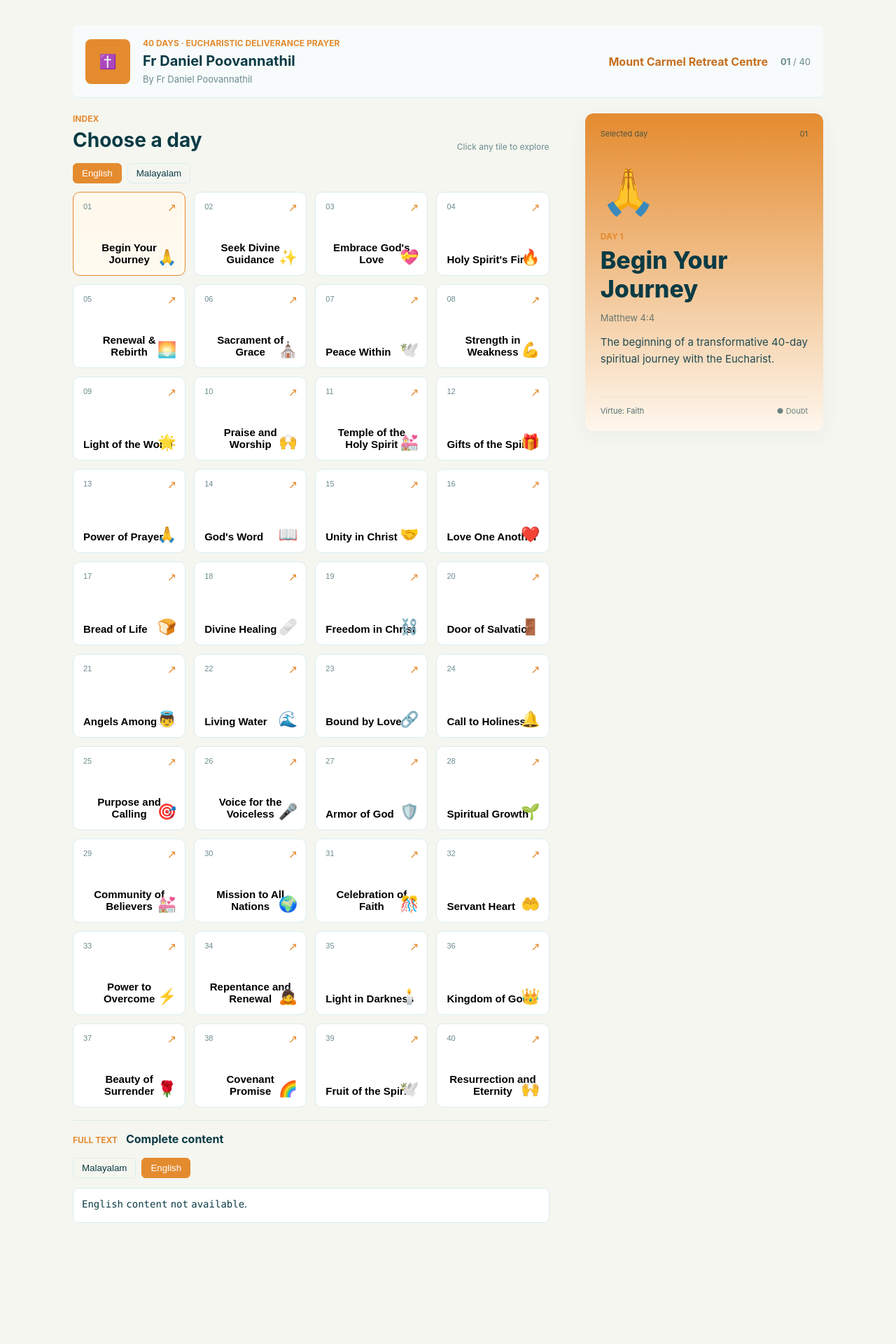
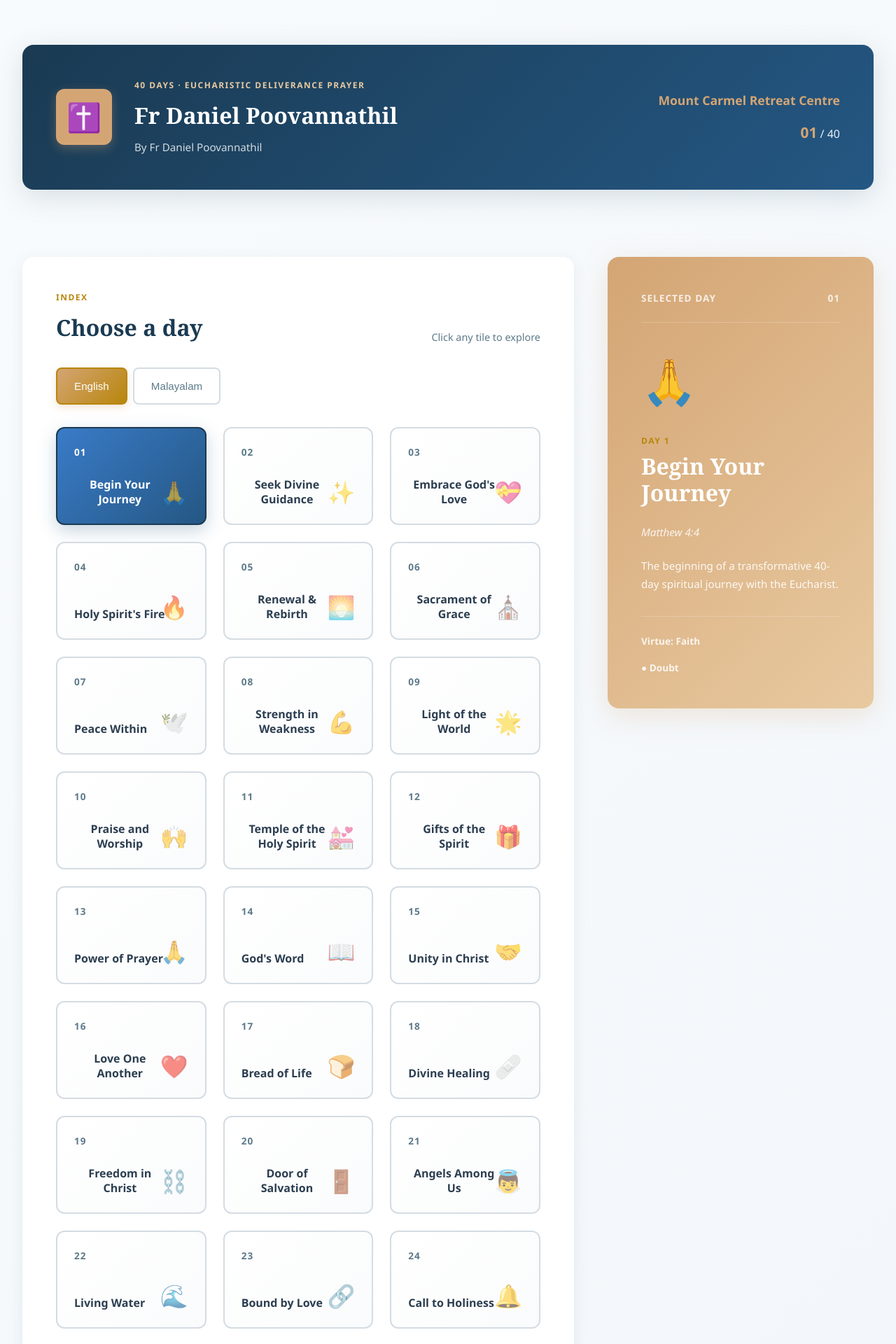
Before and after one commit to minujose-ops/codespaces-react, a React (Vite) app: page / in a window 1280 px wide. Shown: the top 1920 px of the page at 70% size. Before the commit the page ends 1811 px from the top, so only its background shows below. Built offline with nearby package versions, Linux system fonts and the light colour scheme; no server answers.

Commit message:
Redesign App.css with Mount Carmel-inspired styling

```diff
--- a/src/App.css
+++ b/src/App.css
@@ -1,73 +1,639 @@
 :root {
-  --ink: #0b3b45; /* deep teal */
-  --muted: #6b8b8e;
-  --line: #dbecee;
-  --paper: #ffffff;
-  --accent: #e48b2f; /* warm gold */
-  --accent-dark: #c66f21;
-  --header-bg: #f7fbfb;
+  /* Primary Colors - Church/Spiritual Theme */
+  --primary-dark: #1a3a52;      /* Deep Navy Blue */
+  --primary: #245783;            /* Professional Blue */
+  --primary-light: #3a7bc8;      /* Lighter Blue */
+
+  /* Secondary Colors - Gold Accents */
+  --accent: #d4a574;             /* Warm Gold */
+  --accent-dark: #b8860b;        /* Dark Gold */
+  --accent-light: #e8c9a0;       /* Light Gold */
+
+  /* Neutral Colors */
+  --text-dark: #2c3e50;          /* Dark Text */
+  --text-light: #5d7a8a;         /* Light Text */
+  --bg-light: #f8fbfd;           /* Very Light Background */
+  --bg-white: #ffffff;           /* Pure White */
+  --border: #d4dce3;             /* Subtle Border */
+
+  /* Status Colors */
+  --success: #27ae60;
+  --warning: #e67e22;
+  --danger: #e74c3c;
+
+  /* Spacing */
+  --spacing-xs: 0.5rem;
+  --spacing-sm: 1rem;
+  --spacing-md: 1.5rem;
+  --spacing-lg: 2rem;
+  --spacing-xl: 3rem;
+  --spacing-2xl: 4rem;
 }
 
-* { box-sizing: border-box; }
-
-.app-shell { max-width: 1200px; min-height: 100vh; margin: 0 auto; padding: 36px 5vw 64px; font-family: Inter, system-ui, -apple-system, 'Segoe UI', Roboto, 'Helvetica Neue', Arial; color: var(--ink); }
-.loading-screen { display: grid; min-height: 100vh; place-items: center; color: var(--ink); font-weight: 700; }
-.site-header { display: flex; align-items: center; gap: 18px; padding-bottom: 18px; border-bottom: 1px solid var(--line); background: var(--header-bg); padding: 18px; border-radius: 8px; }
-.brand-mark { display: grid; place-items: center; width: 64px; height: 64px; background: var(--accent); color: white; font-weight: 700; font-size: 20px; border-radius: 8px; }
-.header-right { margin-left: auto; display: flex; align-items: center; gap: 18px; }
-.center-name { font-weight: 700; color: var(--accent-dark); font-size: 16px; }
-.eyebrow { margin: 0 0 6px; color: var(--accent); font-weight: 700; font-size: 12px; text-transform: uppercase; }
-h1, h2, p { margin-top: 0; }
-h1 { margin-bottom: 0; font-weight: 700; font-size: 20px; }
-.page-count { margin: 0 0 0 auto; color: var(--muted); font-size: 13px; }
-.byline { margin: 6px 0 0; color: var(--muted); font-size: 13px; }
-
-.content-grid { display: grid; grid-template-columns: minmax(0, 1.6fr) minmax(300px, .8fr); gap: 4vw; padding-top: 22px; }
-.section-heading { display: flex; align-items: end; justify-content: space-between; margin-bottom: 16px; }
-.section-heading h2 { margin: 0; font-weight: 700; font-size: 28px; }
-.hint { color: var(--muted); font-size: 12px; }
-.language-tabs { display: inline-flex; gap: 8px; margin-bottom: 12px; }
-.lang-tab { background: transparent; border: 1px solid var(--line); padding: 6px 12px; border-radius: 6px; cursor: pointer; color: var(--ink); }
-.lang-tab.active { background: var(--accent); color: white; border-color: var(--accent); }
-.tile-grid { display: grid; grid-template-columns: repeat(4, minmax(0, 1fr)); gap: 12px; }
-.page-tile { position: relative; display: flex; min-height: 120px; flex-direction: column; align-items: flex-start; justify-content: space-between; padding: 14px; border: 1px solid var(--line); background: var(--paper); border-radius: 10px; cursor: pointer; transition: all 220ms ease; }
-.page-tile:hover { border-color: var(--accent-dark); transform: translateY(-6px); }
-.page-tile.is-active { border-color: var(--accent); background: linear-gradient(180deg, rgba(255,248,236,1), rgba(255,250,240,1)); }
-.tile-number, .detail-topline, .detail-footer { font-size: 11px; color: var(--muted); }
-.tile-number { color: var(--muted); }
-.tile-emoji { position: absolute; right: 12px; bottom: 12px; font-size: 22px; }
-.tile-title { font-weight: 700; font-size: 15px; }
-.tile-arrow { position: absolute; right: 12px; top: 12px; color: var(--accent); font-size: 16px; }
-.detail-panel { position: sticky; top: 28px; align-self: start; min-height: 420px; padding: 22px; background: linear-gradient(180deg, var(--accent) 0%, #fef7ed 100%); color: var(--ink); border-radius: 12px; box-shadow: 0 6px 28px rgba(11,59,69,0.05); }
-.detail-topline, .detail-footer { display: flex; justify-content: space-between; color: rgba(11,59,69,0.7); }
-.detail-number { margin: 36px 0 18px; color: rgba(11,59,69,0.9); font-weight: 700; font-size: 64px; }
-.detail-panel h2 { max-width: 420px; margin: 0 0 12px; font-weight: 800; font-size: 34px; }
-.detail-copy { max-width: 400px; color: rgba(11,59,69,0.9); font-size: 15px; line-height: 1.6; }
-.scripture { color: rgba(11,59,69,0.6); font-size: 13px; line-height: 1.45; }
-.detail-footer { margin-top: 42px; border-top: 1px solid rgba(11,59,69,0.06); padding-top: 12px; }
-.status-dot { color: rgba(11,59,69,0.6); }
-
-/* Full-text / tabs styles added for bilingual view */
-.full-text-section { margin-top: 18px; padding-top: 16px; border-top: 1px solid var(--line); }
-.full-text-heading { display: flex; align-items: baseline; gap: 12px; }
-.full-text-heading h3 { margin: 0; font-size: 16px; font-weight: 700; }
-.full-text-tabs { display: inline-flex; gap: 8px; margin: 12px 0 14px; }
-.full-tab { background: transparent; border: 1px solid var(--line); padding: 6px 12px; border-radius: 6px; cursor: pointer; color: var(--ink); }
-.full-tab.active { background: var(--accent); color: white; border-color: var(--accent); }
-.full-text-panel { max-height: 380px; overflow: auto; border: 1px solid var(--line); padding: 12px; border-radius: 8px; background: var(--paper); }
-.full-text { white-space: pre-wrap; font-family: 'Noto Sans Malayalam', 'Roboto Mono', ui-monospace, SFMono-Regular, Menlo, Monaco, 'Roboto Mono', monospace; font-size: 14px; line-height: 1.7; color: var(--ink); margin: 0; }
-
-@media (max-width: 900px) {
-  .content-grid { grid-template-columns: 1fr; }
-  .detail-panel { position: relative; top: auto; }
-  .tile-grid { grid-template-columns: repeat(3, minmax(0, 1fr)); }
-  .full-text-panel { max-height: 300px; }
+* {
+  box-sizing: border-box;
+  margin: 0;
+  padding: 0;
 }
 
-@media (max-width: 600px) {
-  .tile-grid { grid-template-columns: repeat(2, minmax(0, 1fr)); }
-  .section-heading { display: block; }
-  .hint { margin-top: 10px; display: block; }
-  .detail-number { font-size: 48px; }
-  .full-text-panel { max-height: 220px; }
+html {
+  scroll-behavior: smooth;
 }
+
+body {
+  font-family: 'Segoe UI', 'Roboto', 'Oxygen', 'Ubuntu', 'Cantarell', sans-serif;
+  background-color: var(--bg-light);
+  color: var(--text-dark);
+  line-height: 1.6;
+}
+
+/* Typography */
+h1, h2, h3, h4, h5, h6 {
+  font-family: 'Georgia', 'Garamond', serif;
+  color: var(--primary-dark);
+  margin-bottom: var(--spacing-sm);
+  font-weight: 600;
+}
+
+h1 { font-size: 2.5rem; }
+h2 { font-size: 2rem; }
+h3 { font-size: 1.5rem; }
+h4 { font-size: 1.25rem; }
+
+p {
+  margin-bottom: var(--spacing-sm);
+  color: var(--text-light);
+}
+
+.eyebrow {
+  font-size: 0.75rem;
+  font-weight: 700;
+  text-transform: uppercase;
+  letter-spacing: 1.5px;
+  color: var(--accent-dark);
+  margin-bottom: var(--spacing-xs);
+  display: block;
+}
+
+/* Main App Shell */
+.app-shell {
+  min-height: 100vh;
+  background: linear-gradient(135deg, var(--bg-light) 0%, #f0f5fa 100%);
+  padding: var(--spacing-2xl) var(--spacing-lg);
+  max-width: 1400px;
+  margin: 0 auto;
+}
+
+.loading-screen {
+  display: grid;
+  min-height: 100vh;
+  place-items: center;
+  color: var(--primary-dark);
+  font-weight: 700;
+  font-size: 1.5rem;
+  background: linear-gradient(135deg, var(--primary) 0%, var(--primary-dark) 100%);
+  color: white;
+}
+
+/* Header */
+.site-header {
+  background: linear-gradient(135deg, var(--primary-dark) 0%, var(--primary) 100%);
+  color: white;
+  padding: var(--spacing-xl);
+  border-radius: 16px;
+  box-shadow: 0 10px 40px rgba(26, 58, 82, 0.15);
+  margin-bottom: var(--spacing-2xl);
+  display: flex;
+  align-items: center;
+  gap: var(--spacing-lg);
+  flex-wrap: wrap;
+}
+
+.brand-mark {
+  display: grid;
+  place-items: center;
+  width: 80px;
+  height: 80px;
+  background: var(--accent);
+  color: var(--primary-dark);
+  font-weight: 700;
+  font-size: 2.5rem;
+  border-radius: 12px;
+  box-shadow: 0 5px 15px rgba(212, 165, 116, 0.3);
+  flex-shrink: 0;
+}
+
+.site-header > div:nth-child(2) {
+  flex: 1;
+}
+
+.site-header h1 {
+  color: white;
+  margin-bottom: 0;
+  font-size: 2rem;
+}
+
+.site-header .eyebrow {
+  color: var(--accent-light);
+}
+
+.byline {
+  color: rgba(255, 255, 255, 0.8);
+  font-size: 0.95rem;
+  margin: var(--spacing-xs) 0 0 0;
+}
+
+.header-right {
+  margin-left: auto;
+  display: flex;
+  flex-direction: column;
+  align-items: flex-end;
+  gap: var(--spacing-sm);
+}
+
+.center-name {
+  font-weight: 700;
+  color: var(--accent);
+  font-size: 1.1rem;
+}
+
+.page-count {
+  color: rgba(255, 255, 255, 0.9);
+  font-size: 1rem;
+  margin: 0;
+}
+
+.page-count strong {
+  font-size: 1.3rem;
+  color: var(--accent);
+}
+
+/* Content Grid */
+.content-grid {
+  display: grid;
+  grid-template-columns: 1fr 380px;
+  gap: var(--spacing-xl);
+  padding-top: var(--spacing-lg);
+}
+
+.tile-section {
+  background: var(--bg-white);
+  border-radius: 16px;
+  padding: var(--spacing-xl);
+  box-shadow: 0 5px 20px rgba(26, 58, 82, 0.08);
+}
+
+/* Section Heading */
+.section-heading {
+  display: flex;
+  align-items: flex-end;
+  justify-content: space-between;
+  margin-bottom: var(--spacing-lg);
+  gap: var(--spacing-md);
+}
+
+.section-heading h2 {
+  margin: 0;
+  color: var(--primary-dark);
+}
+
+.hint {
+  color: var(--text-light);
+  font-size: 0.9rem;
+  white-space: nowrap;
+}
+
+/* Language Tabs */
+.language-tabs {
+  display: inline-flex;
+  gap: var(--spacing-xs);
+  margin-bottom: var(--spacing-lg);
+}
+
+.lang-tab {
+  background: transparent;
+  border: 2px solid var(--border);
+  padding: var(--spacing-sm) var(--spacing-md);
+  border-radius: 8px;
+  cursor: pointer;
+  color: var(--text-light);
+  font-weight: 500;
+  font-size: 0.95rem;
+  transition: all 0.3s ease;
+}
+
+.lang-tab:hover {
+  border-color: var(--accent);
+  color: var(--accent);
+}
+
+.lang-tab.active {
+  background: linear-gradient(135deg, var(--accent) 0%, var(--accent-dark) 100%);
+  color: white;
+  border-color: var(--accent-dark);
+  box-shadow: 0 4px 12px rgba(212, 165, 116, 0.3);
+}
+
+/* Tile Grid */
+.tile-grid {
+  display: grid;
+  grid-template-columns: repeat(auto-fill, minmax(180px, 1fr));
+  gap: var(--spacing-md);
+  margin-bottom: var(--spacing-xl);
+}
+
+.page-tile {
+  position: relative;
+  display: flex;
+  min-height: 140px;
+  flex-direction: column;
+  align-items: flex-start;
+  justify-content: space-between;
+  padding: var(--spacing-md);
+  border: 2px solid var(--border);
+  background: linear-gradient(135deg, var(--bg-white) 0%, #fafbfc 100%);
+  border-radius: 12px;
+  cursor: pointer;
+  transition: all 0.3s cubic-bezier(0.4, 0, 0.2, 1);
+  font-family: inherit;
+}
+
+.page-tile:hover {
+  border-color: var(--accent);
+  background: linear-gradient(135deg, var(--bg-white) 0%, var(--accent-light) 100%);
+  transform: translateY(-8px);
+  box-shadow: 0 12px 28px rgba(212, 165, 116, 0.2);
+}
+
+.page-tile.is-active {
+  background: linear-gradient(135deg, var(--primary-light) 0%, var(--primary) 100%);
+  border-color: var(--primary-dark);
+  color: white;
+  box-shadow: 0 8px 24px rgba(36, 87, 131, 0.25);
+}
+
+.page-tile.is-active .tile-number,
+.page-tile.is-active .tile-title {
+  color: white;
+}
+
+.page-tile.is-active .tile-arrow {
+  color: var(--accent);
+}
+
+.tile-number {
+  font-size: 0.85rem;
+  font-weight: 700;
+  color: var(--text-light);
+  text-transform: uppercase;
+  letter-spacing: 1px;
+}
+
+.tile-emoji {
+  position: absolute;
+  right: var(--spacing-md);
+  bottom: var(--spacing-md);
+  font-size: 2rem;
+  opacity: 0.6;
+  transition: opacity 0.3s ease;
+}
+
+.page-tile:hover .tile-emoji {
+  opacity: 1;
+  transform: scale(1.1);
+}
+
+.tile-title {
+  font-weight: 600;
+  font-size: 1rem;
+  color: var(--text-dark);
+  line-height: 1.3;
+  margin-right: var(--spacing-lg);
+  transition: color 0.3s ease;
+}
+
+.tile-arrow {
+  position: absolute;
+  right: var(--spacing-md);
+  top: var(--spacing-md);
+  color: var(--accent);
+  font-size: 1.2rem;
+  opacity: 0;
+  transition: all 0.3s ease;
+}
+
+.page-tile:hover .tile-arrow {
+  opacity: 1;
+}
+
+/* Full Text Section */
+.full-text-section {
+  margin-top: var(--spacing-lg);
+  padding-top: var(--spacing-lg);
+  border-top: 2px solid var(--border);
+}
+
+.full-text-heading {
+  display: flex;
+  align-items: baseline;
+  gap: var(--spacing-md);
+  margin-bottom: var(--spacing-md);
+}
+
+.full-text-heading h3 {
+  margin: 0;
+}
+
+.full-text-tabs {
+  display: inline-flex;
+  gap: var(--spacing-xs);
+  margin-bottom: var(--spacing-md);
+}
+
+.full-tab {
+  background: transparent;
+  border: 2px solid var(--border);
+  padding: var(--spacing-sm) var(--spacing-md);
+  border-radius: 8px;
+  cursor: pointer;
+  color: var(--text-light);
+  font-weight: 500;
+  transition: all 0.3s ease;
+}
+
+.full-tab:hover {
+  border-color: var(--accent);
+  color: var(--accent);
+}
+
+.full-tab.active {
+  background: var(--accent);
+  color: white;
+  border-color: var(--accent-dark);
+}
+
+.full-text-panel {
+  max-height: 400px;
+  overflow-y: auto;
+  border: 2px solid var(--border);
+  padding: var(--spacing-md);
+  border-radius: 12px;
+  background: var(--bg-white);
+}
+
+.full-text {
+  white-space: pre-wrap;
+  word-wrap: break-word;
+  font-family: 'Noto Sans Malayalam', 'Segoe UI', sans-serif;
+  font-size: 0.95rem;
+  line-height: 1.7;
+  color: var(--text-dark);
+}
+
+/* Detail Panel (Sticky Sidebar) */
+.detail-panel {
+  position: sticky;
+  top: var(--spacing-lg);
+  align-self: start;
+  min-height: 500px;
+  padding: var(--spacing-xl);
+  background: linear-gradient(135deg, var(--accent) 0%, var(--accent-light) 100%);
+  color: white;
+  border-radius: 16px;
+  box-shadow: 0 10px 40px rgba(212, 165, 116, 0.25);
+}
+
+.detail-topline {
+  display: flex;
+  justify-content: space-between;
+  font-size: 0.85rem;
+  font-weight: 600;
+  text-transform: uppercase;
+  color: rgba(255, 255, 255, 0.8);
+  letter-spacing: 1px;
+  margin-bottom: var(--spacing-md);
+  padding-bottom: var(--spacing-md);
+  border-bottom: 1px solid rgba(255, 255, 255, 0.2);
+}
+
+.detail-number {
+  margin: var(--spacing-lg) 0 var(--spacing-md);
+  font-size: 4rem;
+  font-weight: 700;
+  opacity: 0.9;
+}
+
+.detail-panel h2 {
+  max-width: 100%;
+  margin: 0 0 var(--spacing-md);
+  font-weight: 800;
+  font-size: 2rem;
+  color: white;
+  line-height: 1.2;
+}
+
+.scripture {
+  color: rgba(255, 255, 255, 0.85);
+  font-size: 0.95rem;
+  font-style: italic;
+  margin-bottom: var(--spacing-md);
+}
+
+.detail-copy {
+  max-width: 100%;
+  color: rgba(255, 255, 255, 0.9);
+  font-size: 0.95rem;
+  line-height: 1.7;
+  margin-bottom: var(--spacing-lg);
+}
+
+.detail-footer {
+  display: flex;
+  flex-direction: column;
+  gap: var(--spacing-sm);
+  margin-top: var(--spacing-lg);
+  padding-top: var(--spacing-md);
+  border-top: 1px solid rgba(255, 255, 255, 0.2);
+  font-size: 0.85rem;
+  font-weight: 600;
+  color: rgba(255, 255, 255, 0.85);
+}
+
+.status-dot {
+  display: flex;
+  align-items: center;
+  gap: var(--spacing-xs);
+}
+
+/* Scrollbar Styling */
+.full-text-panel::-webkit-scrollbar {
+  width: 8px;
+}
+
+.full-text-panel::-webkit-scrollbar-track {
+  background: var(--bg-light);
+  border-radius: 4px;
+}
+
+.full-text-panel::-webkit-scrollbar-thumb {
+  background: var(--border);
+  border-radius: 4px;
+}
+
+.full-text-panel::-webkit-scrollbar-thumb:hover {
+  background: var(--text-light);
+}
+
+/* Responsive Design */
+@media (max-width: 1024px) {
+  .content-grid {
+    grid-template-columns: 1fr;
+  }
+
+  .detail-panel {
+    position: relative;
+    top: auto;
+  }
+
+  .tile-grid {
+    grid-template-columns: repeat(auto-fill, minmax(150px, 1fr));
+  }
+
+  .site-header {
+    flex-direction: column;
+    text-align: center;
+  }
+
+  .header-right {
+    width: 100%;
+    align-items: center;
+    margin-left: 0;
+  }
+}
+
+@media (max-width: 768px) {
+  :root {
+    --spacing-2xl: 2rem;
+    --spacing-xl: 1.5rem;
+  }
+
+  .app-shell {
+    padding: var(--spacing-lg) var(--spacing-md);
+  }
+
+  h1 { font-size: 1.8rem; }
+  h2 { font-size: 1.5rem; }
+
+  .site-header {
+    padding: var(--spacing-lg);
+    gap: var(--spacing-md);
+  }
+
+  .brand-mark {
+    width: 60px;
+    height: 60px;
+    font-size: 2rem;
+  }
+
+  .site-header h1 {
+    font-size: 1.5rem;
+  }
+
+  .tile-section {
+    padding: var(--spacing-lg);
+  }
+
+  .tile-grid {
+    grid-template-columns: repeat(auto-fill, minmax(120px, 1fr));
+    gap: var(--spacing-sm);
+  }
+
+  .page-tile {
+    min-height: 120px;
+    padding: var(--spacing-sm);
+  }
+
+  .tile-title {
+    font-size: 0.85rem;
+  }
+
+  .detail-panel {
+    padding: var(--spacing-lg);
+    min-height: auto;
+  }
+
+  .detail-number {
+    font-size: 3rem;
+  }
+
+  .detail-panel h2 {
+    font-size: 1.5rem;
+  }
+
+  .section-heading {
+    flex-direction: column;
+    align-items: flex-start;
+  }
+
+  .hint {
+    display: block;
+    margin-top: var(--spacing-xs);
+  }
+
+  .full-text-panel {
+    max-height: 250px;
+  }
+}
+
+@media (max-width: 480px) {
+  .app-shell {
+    padding: var(--spacing-md) var(--spacing-sm);
+  }
+
+  .site-header {
+    flex-direction: column;
+    padding: var(--spacing-md);
+  }
+
+  .brand-mark {
+    width: 50px;
+    height: 50px;
+    font-size: 1.5rem;
+  }
+
+  .site-header h1 {
+    font-size: 1.2rem;
+  }
+
+  h1 { font-size: 1.5rem; }
+  h2 { font-size: 1.2rem; }
+
+  .tile-grid {
+    grid-template-columns: repeat(2, 1fr);
+    gap: var(--spacing-sm);
+  }
+
+  .page-tile {
+    min-height: 100px;
+  }
+
+  .tile-title {
+    font-size: 0.75rem;
+  }
+
+  .tile-emoji {
+    font-size: 1.5rem;
+  }
+
+  .detail-number {
+    font-size: 2rem;
+  }
+
+  .detail-panel h2 {
+    font-size: 1.2rem;
+  }
+
+  .full-text-panel {
+    max-height: 200px;
+  }
+}
```
